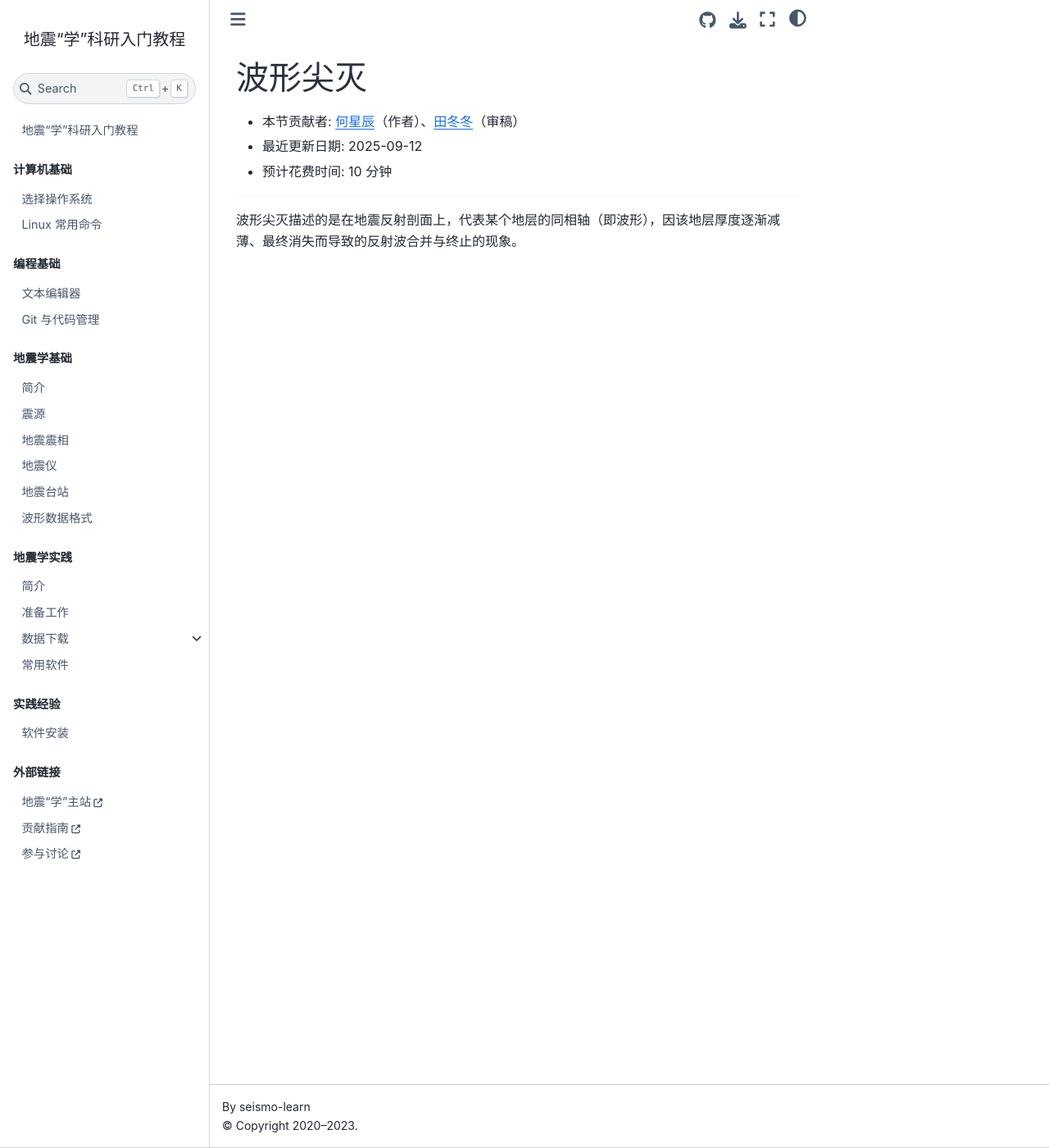
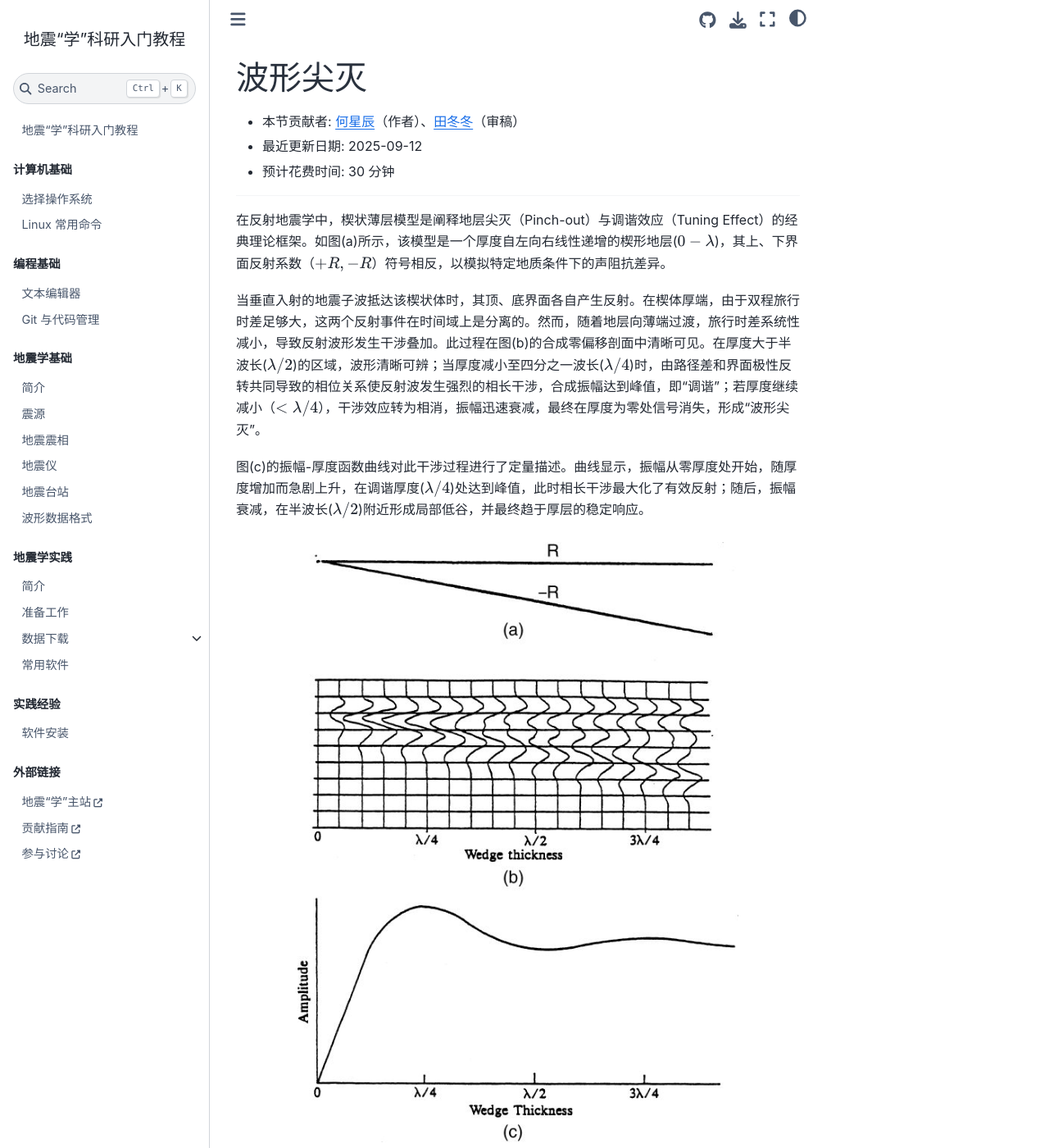
Before and after one commit to seismo-learn/seismology101, a Jupyter Book: the page built from source/exercises/taper.md, in a window 1280 px wide and 1400 px high. Shown: the whole window at 82% size. Built offline with Jupyter Book 1.0.4 settings and Sphinx 7.4.7 and the Sphinx Book theme 1.1.4, drawn with Linux system fonts in a browser that asks for light colours; pages that are not in the unit, such as notebooks, are missing from menus; some of the changed text lies outside the part shown.

Commit message:
git commit -m "add taper photo and update taper"

```diff
--- a/source/exercises/taper.md
+++ b/source/exercises/taper.md
@@ -15,7 +15,24 @@
 
 - 本节贡献者: [何星辰](https://github.com/Chuan1937)（作者）、[田冬冬](https://me.seisman.info/)（审稿）
 - 最近更新日期: 2025-09-12
-- 预计花费时间: 10 分钟
+- 预计花费时间: 30 分钟
 
 ---
-波形尖灭描述的是在地震反射剖面上，代表某个地层的同相轴（即波形），因该地层厚度逐渐减薄、最终消失而导致的反射波合并与终止的现象。
+
+在反射地震学中，楔状薄层模型是阐释地层尖灭（Pinch-out）与调谐效应（Tuning Effect）的经典理论框架。如图(a)所示，该模型是一个厚度自左向右线性递增的楔形地层($0-\lambda$)，其上、下界面反射系数（$+R,-R$）符号相反，以模拟特定地质条件下的声阻抗差异。
+
+当垂直入射的地震子波抵达该楔状体时，其顶、底界面各自产生反射。在楔体厚端，由于双程旅行时差足够大，这两个反射事件在时间域上是分离的。然而，随着地层向薄端过渡，旅行时差系统性减小，导致反射波形发生干涉叠加。此过程在图(b)的合成零偏移剖面中清晰可见。在厚度大于半波长($λ/2$)的区域，波形清晰可辨；当厚度减小至四分之一波长($λ/4$)时，由路径差和界面极性反转共同导致的相位关系使反射波发生强烈的相长干涉，合成振幅达到峰值，即“调谐”；若厚度继续减小（$<λ/4$），干涉效应转为相消，振幅迅速衰减，最终在厚度为零处信号消失，形成“波形尖灭”。
+
+图(c)的振幅-厚度函数曲线对此干涉过程进行了定量描述。曲线显示，振幅从零厚度处开始，随厚度增加而急剧上升，在调谐厚度($λ/4$)处达到峰值，此时相长干涉最大化了有效反射；随后，振幅衰减，在半波长($λ/2$)附近形成局部低谷，并最终趋于厚层的稳定响应。
+
+
+
+
+
+:::{figure} taper.jpg
+:align: center
+:alt: "波形尖灭与地震调谐效应示意"
+:width: 80%
+
+波形尖灭与地震调谐效应示意图。引自[SEG wiki](https://wiki.seg.org/wiki/Dictionary:Fig_T-17)
+:::
```
Also changed, not shown: source/exercises/taper.jpg (added).
